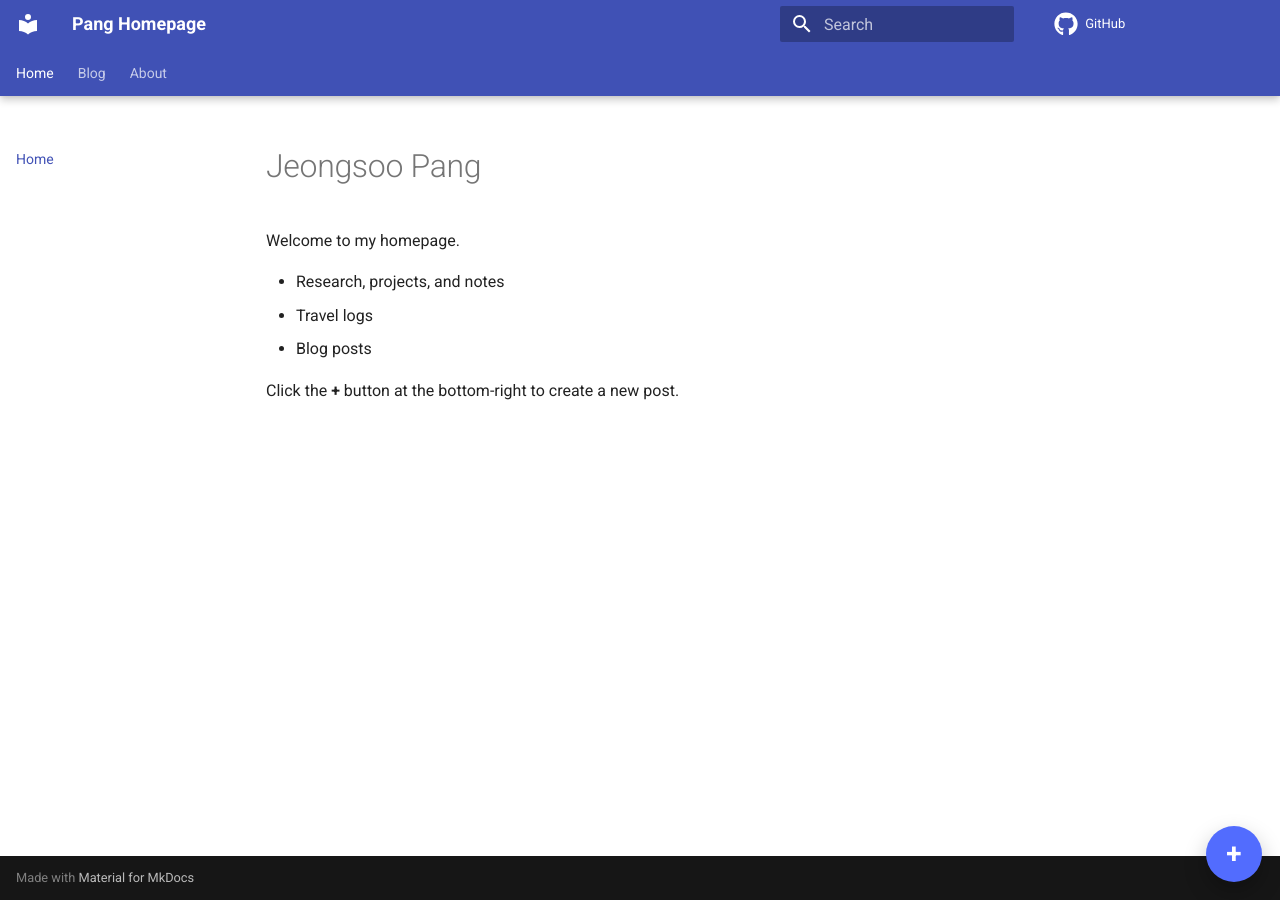
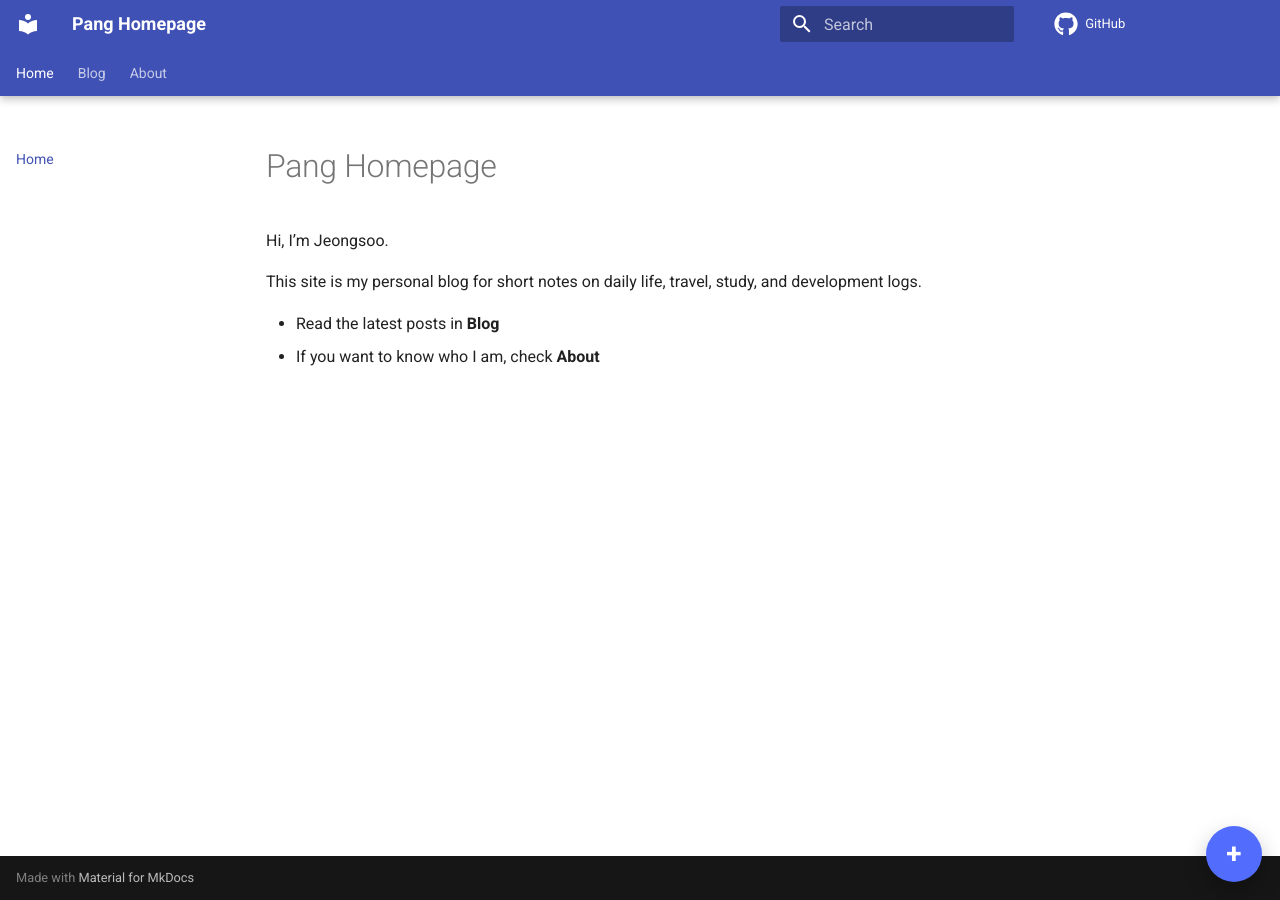
Before and after one commit to Jeongsoo-dev/Pang-Homepage, an MkDocs documentation site: the page built from docs/index.md, in a window 1280 px wide. Built offline with MkDocs 1.6.1 and Material for MkDocs 9.7.7, drawn with Linux system fonts in a browser that asks for light colours; comment, search, counter and statistics services are not loaded.

Commit message:
Update index.md

```diff
--- a/docs/index.md
+++ b/docs/index.md
@@ -1,9 +1,9 @@
-# Jeongsoo Pang
+# Pang Homepage
 
-Welcome to my homepage.
+Hi, I’m Jeongsoo.
 
-- Research, projects, and notes
-- Travel logs
-- Blog posts
+This site is my personal blog for short notes on
+daily life, travel, study, and development logs.
 
-Click the **+** button at the bottom-right to create a new post.
+- Read the latest posts in **Blog**
+- If you want to know who I am, check **About**
```
